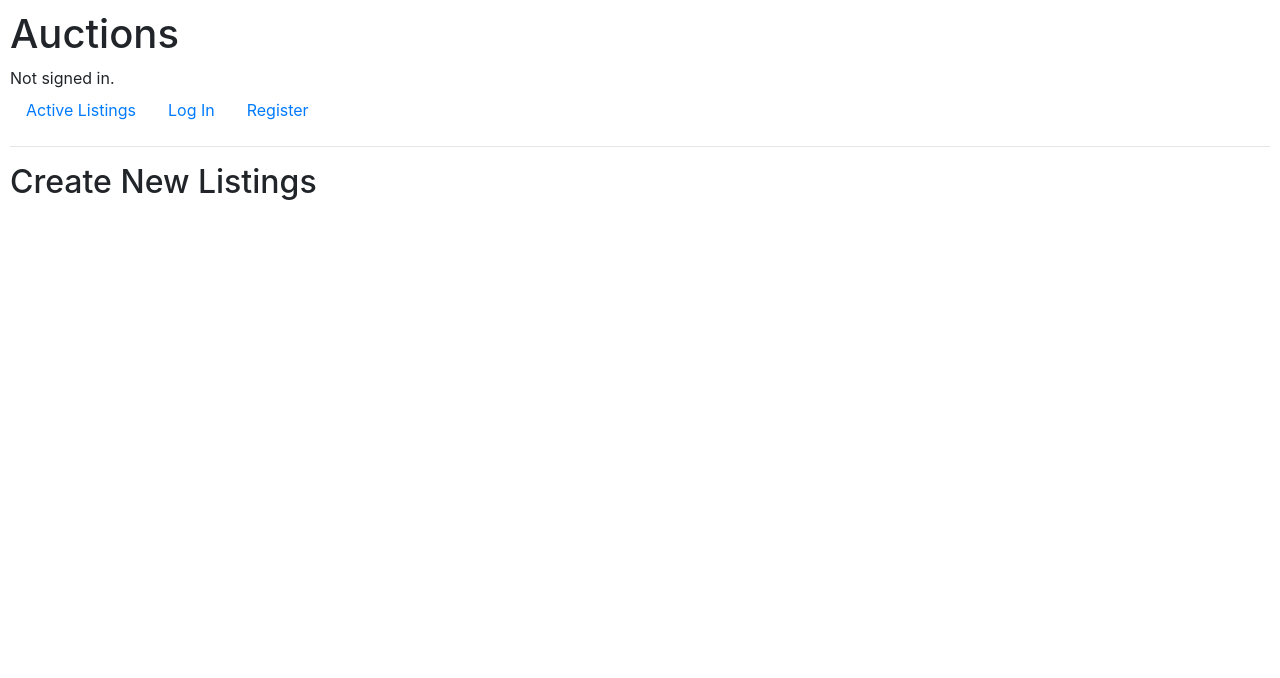
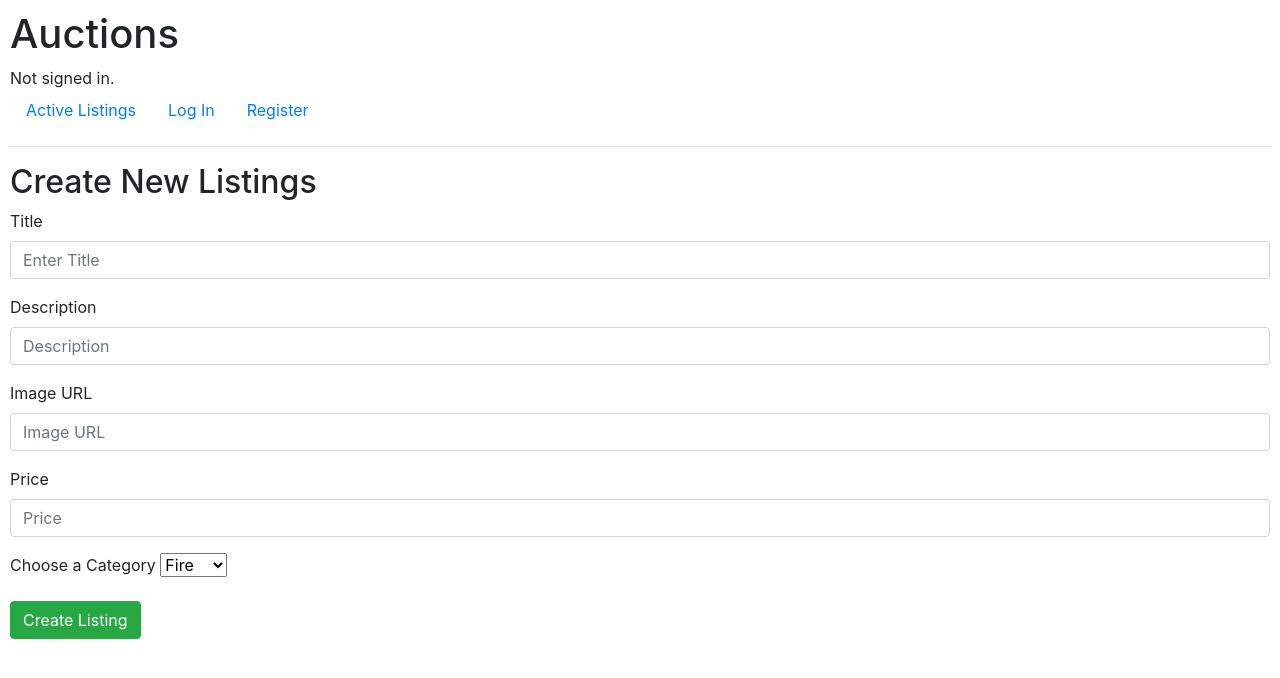
Before and after one commit to GaganGanapathy/commerce, a Django app: template auctions/templates/auctions/create.html in a window 1280 px wide. Shown: the top 678 px of the page. Run offline with Django 3.2, Linux system fonts and the light colour scheme; the template is opened without the code that fills it: values that come from a table or form of the project are taken from there, others are empty; data comes from the database, SQL or seed files in the repository; both versions use the stored data as it was after the commit; parts of the project's set-up code (start-up, migrations or seed data) failed here and were passed over; some libraries are stand-ins or nearby versions.

Commit message:
added listing

```diff
--- a/auctions/templates/auctions/create.html
+++ b/auctions/templates/auctions/create.html
@@ -3,5 +3,32 @@
 {% block body %}
     <h2>Create New Listings</h2>
 
-
+    <form action ="{% url 'create' %}" method="POST">
+        {% csrf_token %}
+        <div class="form-group">
+            <label for="title">Title</label>
+            <input type="text" name="title" class="form-control" id="title" placeholder="Enter Title">
+        </div>
+        <div class="form-group">
+            <label for="description">Description</label>
+            <input type="text" name="description" class="form-control" id="description" placeholder="Description">
+        </div>
+        <div class="form-group">
+            <label for="imageurl">Image URL</label>
+            <input type="text" name="imageurl" class="form-control" id="imageurl" placeholder="Image URL">
+        </div>
+        <div class="form-group">
+            <label for="price">Price</label>
+            <input type="number" name="price" class="form-control" id="price" placeholder="Price">
+        </div>
+        <div class="form-group">
+            <label for="category">Choose a Category</label>
+            <select name="category" id="category">
+                {% for cat in categories %}
+                    <option value="{{ cat }}">{{ cat }}</option>
+                {% endfor %}
+            </select>
+        </div>
+        <button type="submit" class="btn btn-success">Create Listing</button>
+    </form>
 {% endblock %}
--- a/auctions/templates/auctions/layout.html
+++ b/auctions/templates/auctions/layout.html
@@ -22,7 +22,7 @@
             </li>
             {% if user.is_authenticated %}
                 <li class="nav-item">
-                    <a class="nav-link" href="{% url 'logout' %}">Create Listing</a>
+                    <a class="nav-link" href="{% url 'create' %}">Create Listing</a>
                 </li>
                 <li class="nav-item">
                     <a class="nav-link" href="{% url 'logout' %}">Log Out</a>
--- a/auctions/urls.py
+++ b/auctions/urls.py
@@ -7,5 +7,6 @@ urlpatterns = [
     path("login", views.login_view, name="login"),
     path("logout", views.logout_view, name="logout"),
     path("register", views.register, name="register"),
-    path("create", views.createListing, name="create")
+    path("create", views.createListing, name="create"),
+    path("displayCategory", views.displayCategory, name="displayCategory")
 ]
```
Also changed, not shown: auctions/templates/auctions/index.html (+20 -2 lines), auctions/views.py (+34 -3 lines), db.sqlite3.
